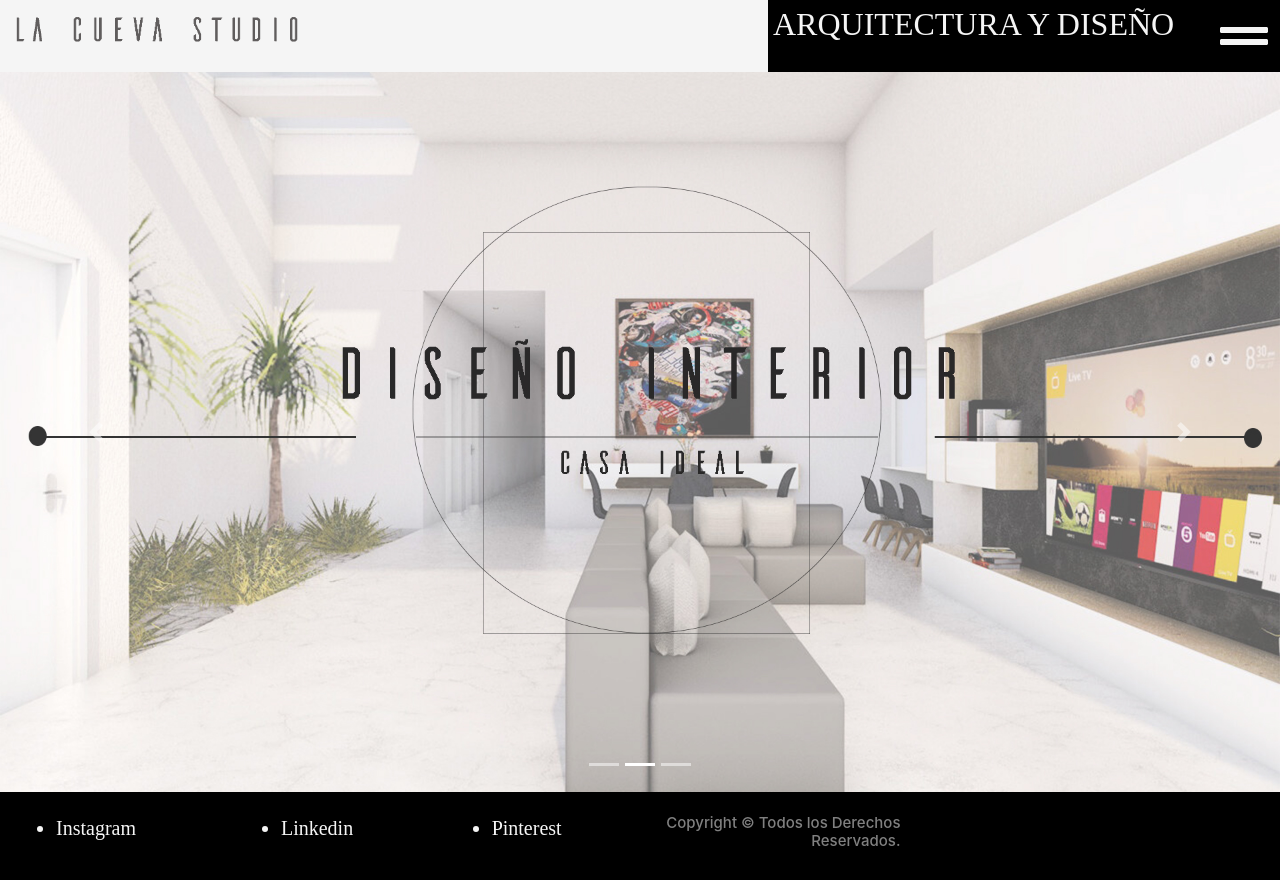
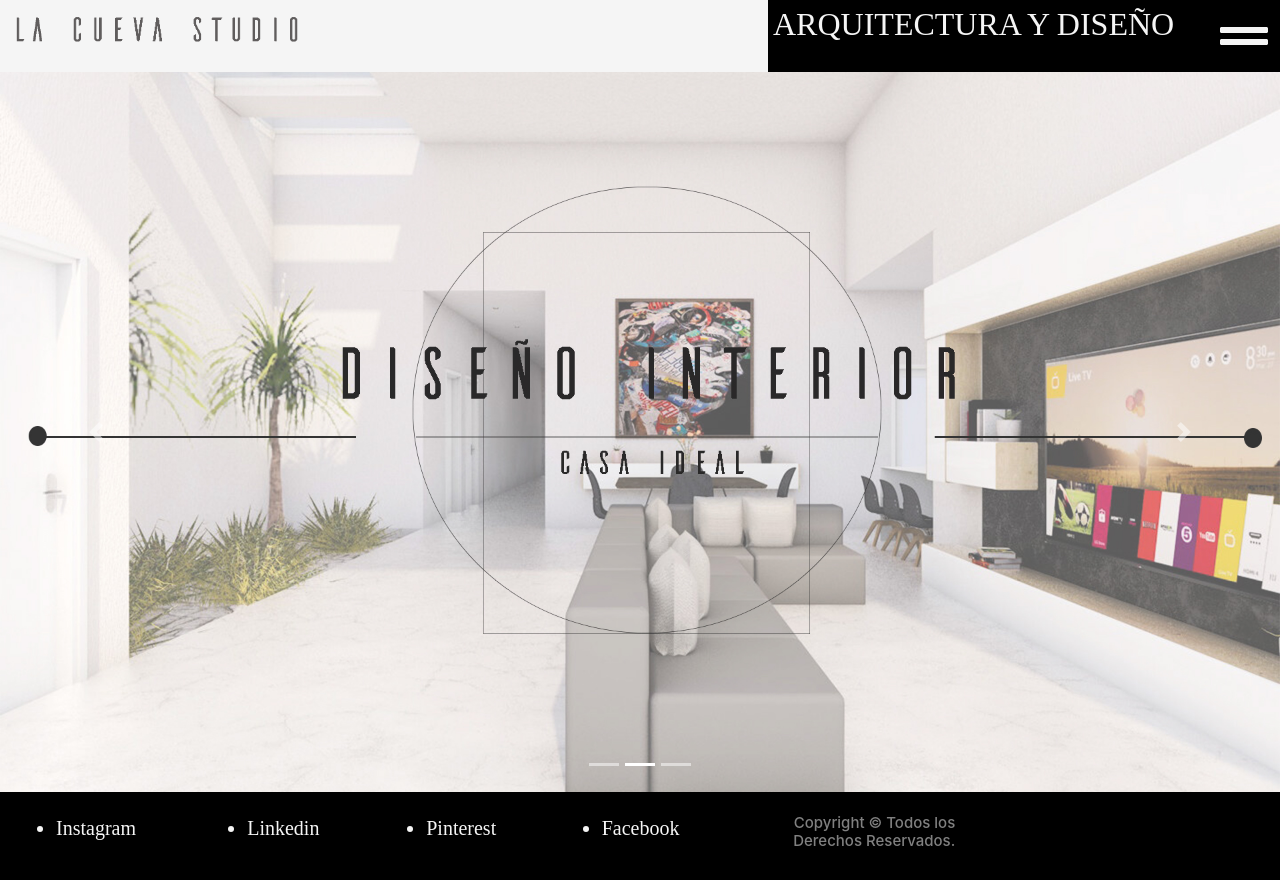
Before and after one commit to lalo256/laCuevaStudioReact, a React (Create React App) app: page / in a window 1280 px wide. Built offline with nearby package versions, Linux system fonts and the light colour scheme.

Commit message:
add fb link

```diff
--- a/src/component/FooterCompo.js
+++ b/src/component/FooterCompo.js
@@ -24,6 +24,11 @@ export default function FooterCompo(props) {
                                 </a>
                             </td>
                             <td>
+                                <a href="https://www.facebook.com/lacuevastudioarq">
+                                    <ul><li className="links">Facebook</li></ul>
+                                </a>
+                            </td>
+                            <td>
                                 <h6 className="CopyR">Copyright © Todos los Derechos Reservados.</h6>
                             </td>
                         </tr>
```
